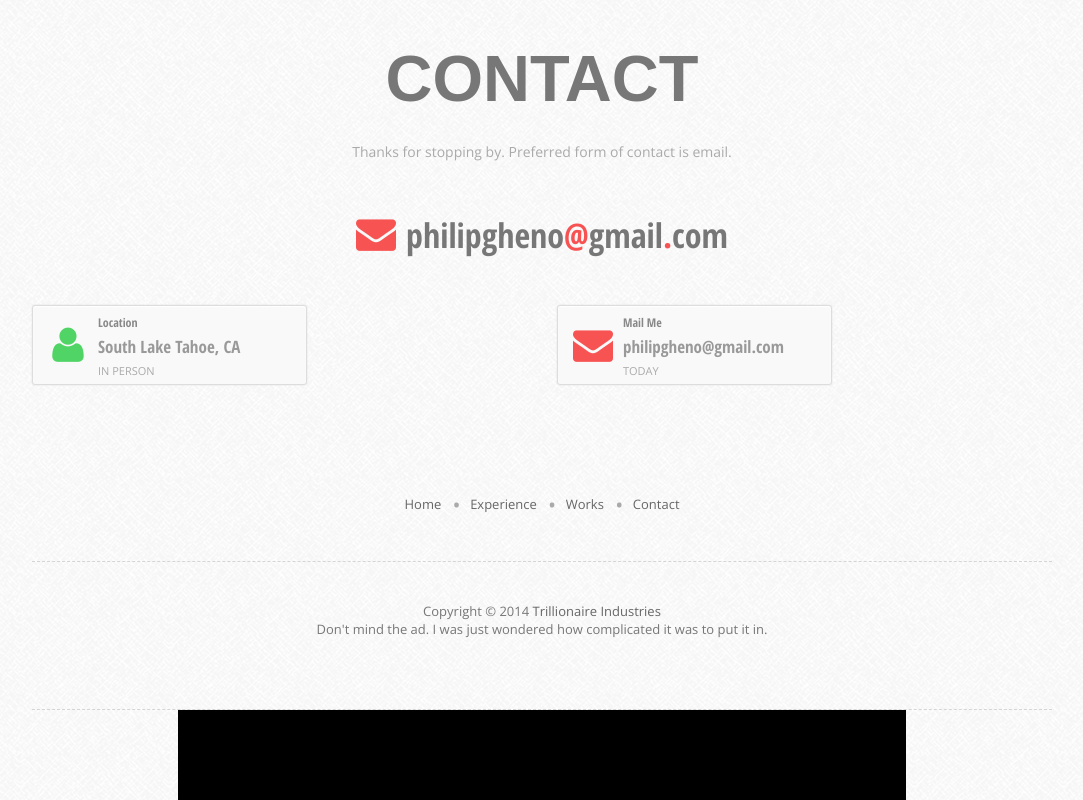
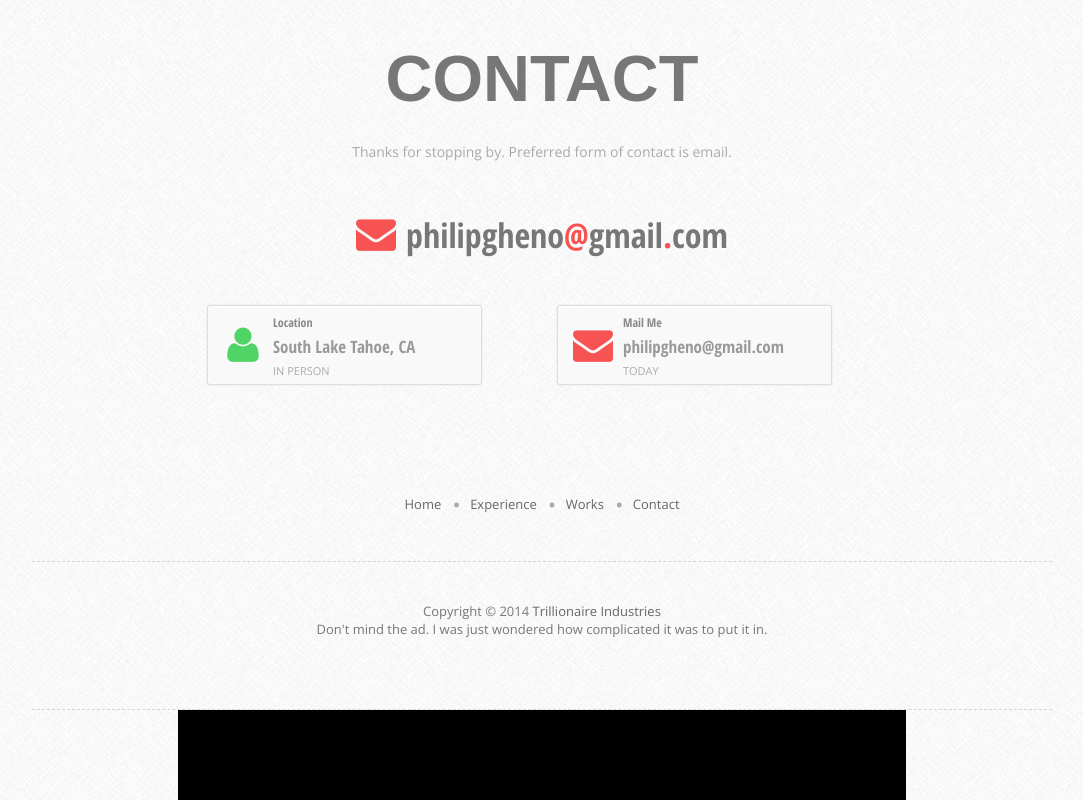
Before and after one commit to minijag/minijag.github.io, a plain HTML site: page index.html in a window 1280 px wide. Shown: the part 3040-3840 px from the top of the page, without its empty margins (98-1181 px from the left). Drawn offline with nearby package versions, Linux system fonts and the light colour scheme; a web font is replaced by a local one.

Commit message:
fixed offset for bottom info blurb

```diff
--- a/index.html
+++ b/index.html
@@ -344,7 +344,9 @@
 					<!-- Contact Number -->
 					<h3 class="con-num animated"><span><i class="fa fa-envelope red"></i></span>philipgheno<span class="red">@</span>gmail<span class="red">.</span>com</h3>
 					<div class="row">
-						<div class="col-md-6 col-sm-6">
+						<div class="col-md-2 col-sm-12">
+						</div>
+						<div class="col-md-4 col-sm-6">
 							<div class="contact-item contact-one animated">
 								<div class="cimg">
 									<i class="fa fa-user green"></i>
@@ -357,7 +359,7 @@
 								<div class="clearfix"></div>
 							</div>
 						</div>
-						<div class="col-md-6 col-sm-6">
+						<div class="col-md-4 col-sm-6">
 							<a href="mailto:philipgheno@gmail.com" class="trackable" data-category="contact" data-term="email" >
 								<div class="contact-item contact-two animated">
 									<div class="cimg">
```
